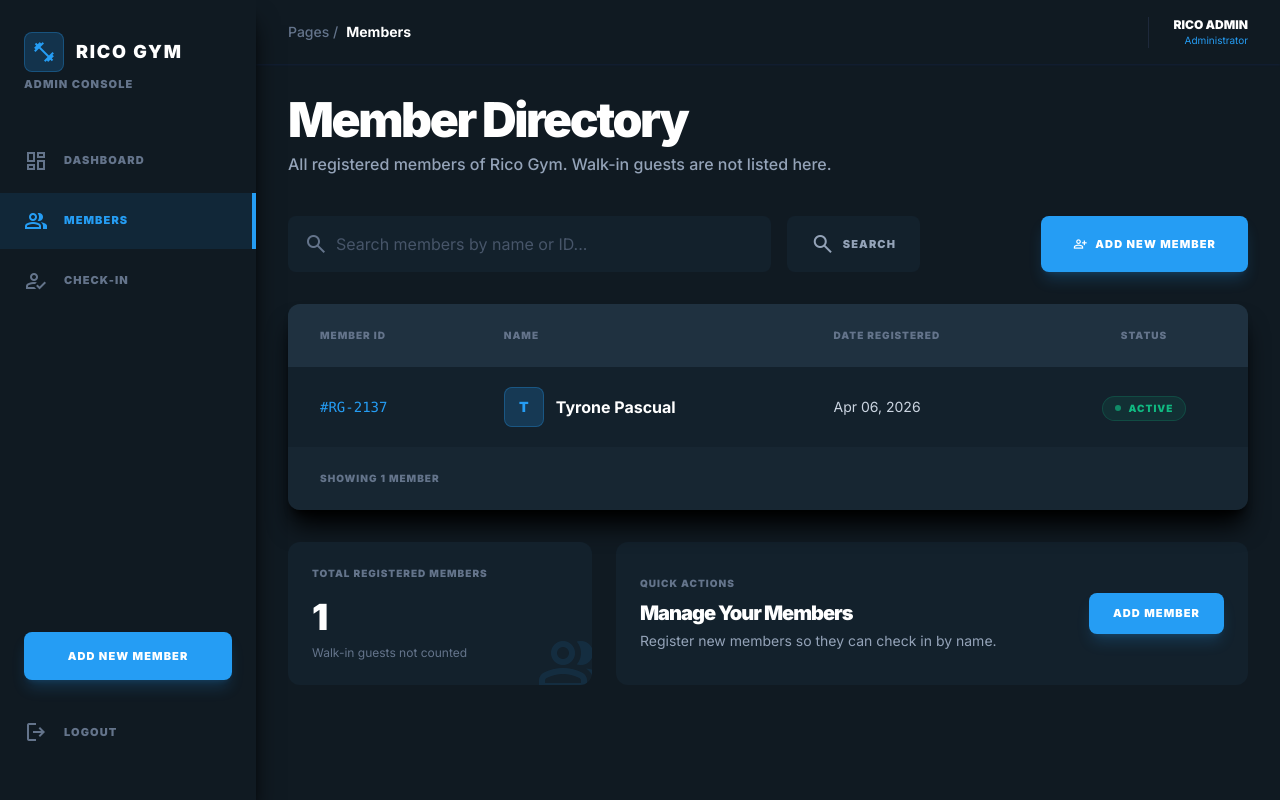
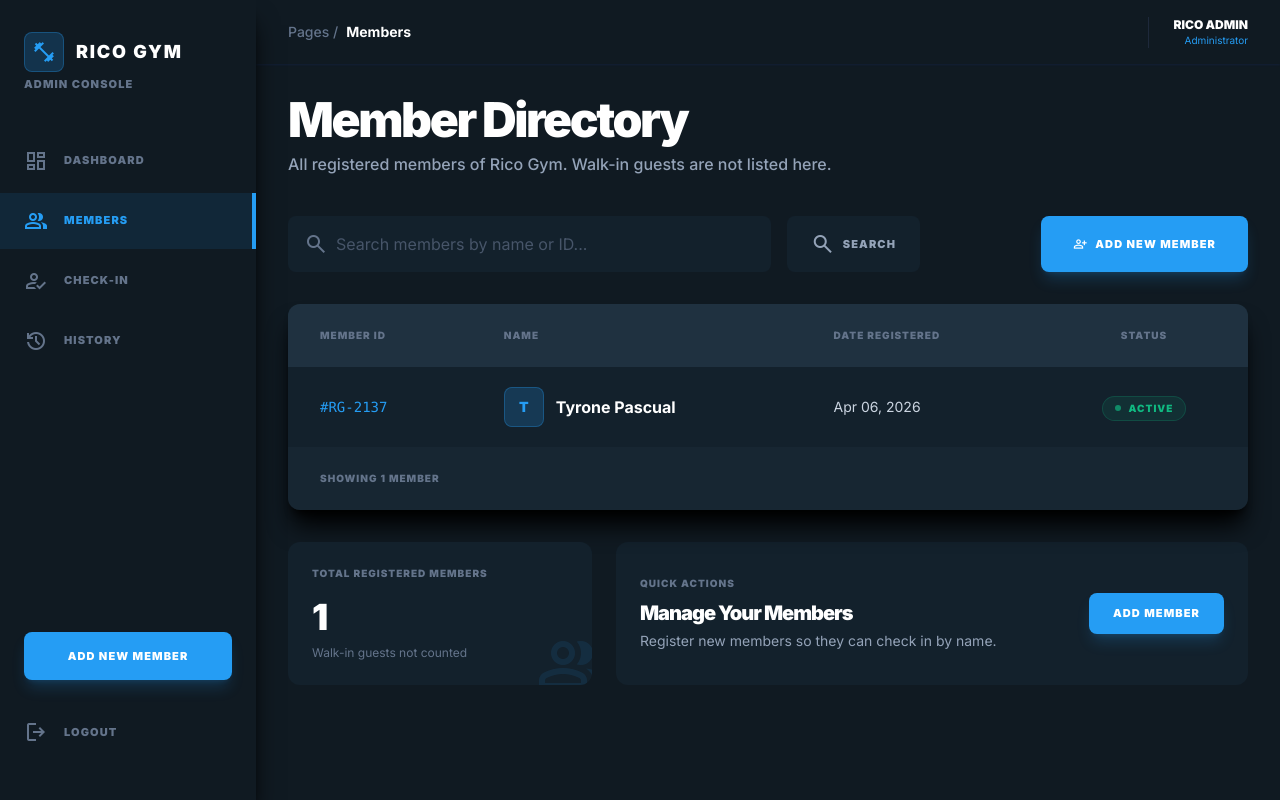
Before and after one commit to tyronepascual6/Rico-Gym, a Flask app: page /members in a window 1280 px wide. Run offline with Flask 3, Linux system fonts and the light colour scheme; a user stored in the database is signed in; data comes from the database, SQL or seed files in the repository; some libraries are stand-ins or nearby versions.

```diff
--- a/templates/members.html
+++ b/templates/members.html
@@ -69,6 +69,10 @@
       <a class="flex items-center gap-4 px-6 py-4 text-slate-500 hover:text-slate-300 transition-all font-['Inter'] text-[11px] font-black tracking-widest uppercase hover:bg-slate-800/30" href="/">
         <span class="material-symbols-outlined">how_to_reg</span>
         <span>Check-In</span>
+      </a>
+      <a class="flex items-center gap-4 px-6 py-4 text-slate-500 hover:text-slate-300 transition-all font-['Inter'] text-[11px] font-black tracking-widest uppercase hover:bg-slate-800/30" href="/history">
+        <span class="material-symbols-outlined">history</span>
+        <span>History</span>
       </a>
     </nav>
 
```
